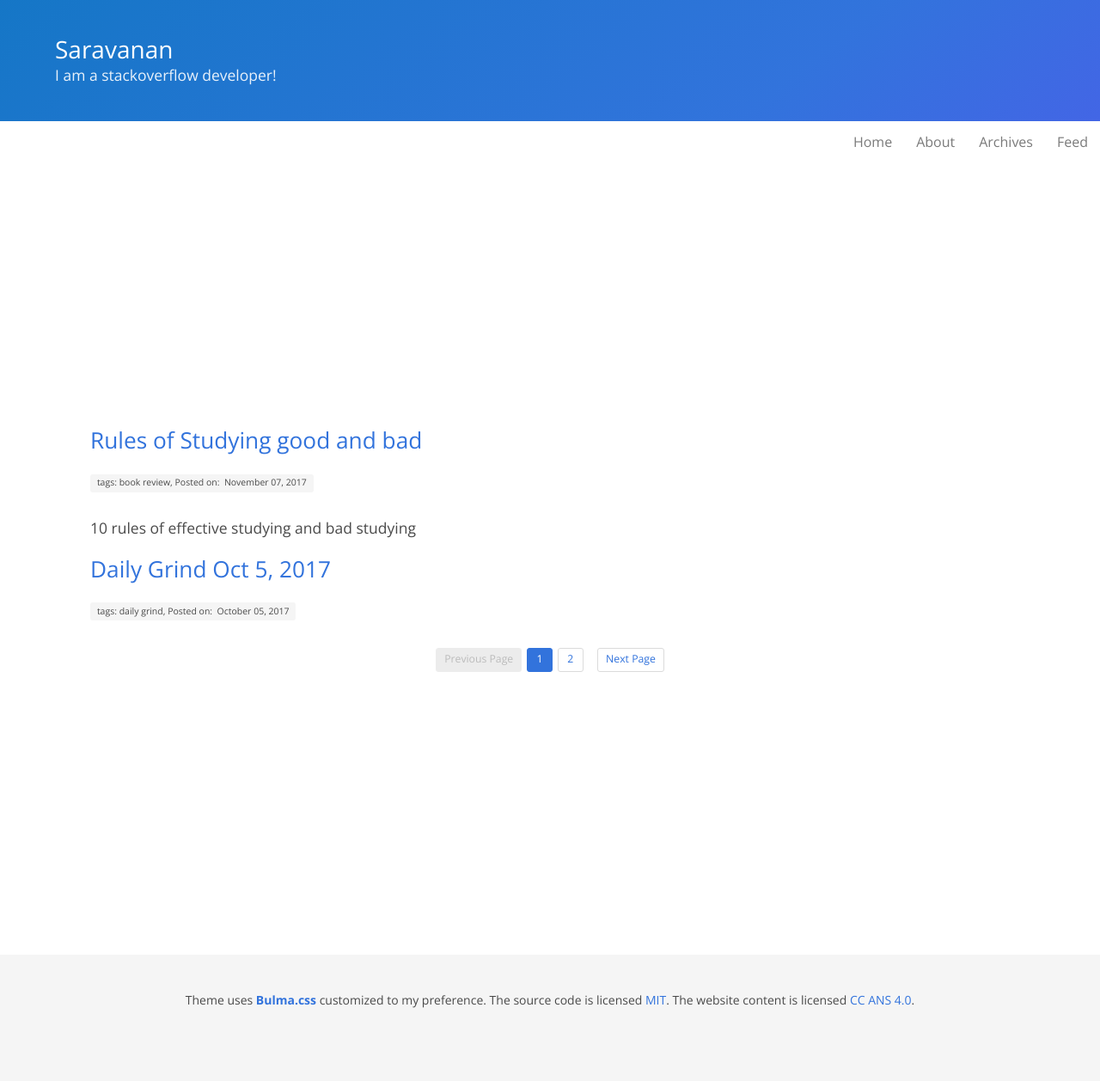
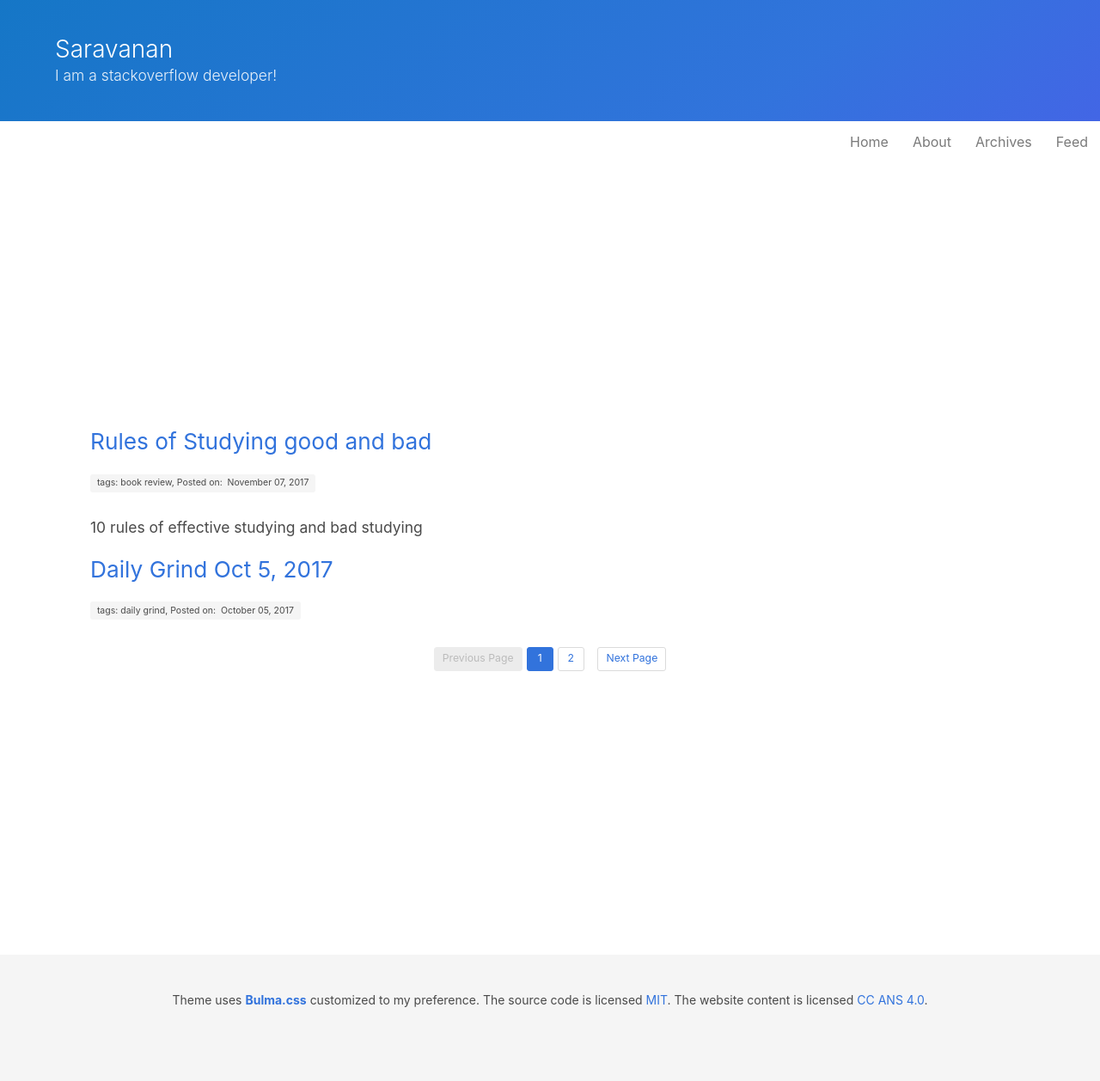
Before and after one commit to saravanaram/saravanaram.github.io, a Jekyll site: the page built from index.html, in a window 1280 px wide. Shown: the whole page at 86% size. Built offline with Jekyll 4.4.1, drawn with Linux system fonts in a browser that asks for light colours; the list of posts is cut into pages by our own code.

Commit message:
Update variables.sass

```diff
--- a/_sass/utilities/variables.sass
+++ b/_sass/utilities/variables.sass
@@ -29,7 +29,7 @@
 $red:          hsl(348, 100%, 61%) !default
 
 // Typography
-$family-sans-serif: -apple-system, BlinkMacSystemFont, "Segoe UI", "Roboto", "Oxygen", "Ubuntu", "Cantarell", "Fira Sans", "Droid Sans", "Helvetica Neue", "Helvetica", "Arial", sans-serif !default
+$family-sans-serif: -apple-system, BlinkMacSystemFont, "Open Sans","Segoe UI", "Roboto", "Oxygen", "Ubuntu", "Cantarell", "Fira Sans", "Droid Sans", "Helvetica Neue", "Helvetica", "Arial", sans-serif !default
 $family-monospace: "Inconsolata", "Consolas", "Monaco", monospace !default
 
 $size-1: 3.5rem !default
@@ -145,7 +145,7 @@
 //$pink: #ffb3b3
 //$pink-invert: #fff
 // Add a serif family
-$family-serif: "Open Sans", "Neue Helvetica", serif
+//$family-serif: "Open Sans", "Neue Helvetica", serif
 
 // 3. Set the derived variables
 // Use the new pink as the primary color
@@ -154,4 +154,4 @@
 // Use the existing orange as the danger color
 //$danger: $orange
 // Use the new serif family
-$family-primary: $family-serif
+//$family-primary: $family-serif
```
